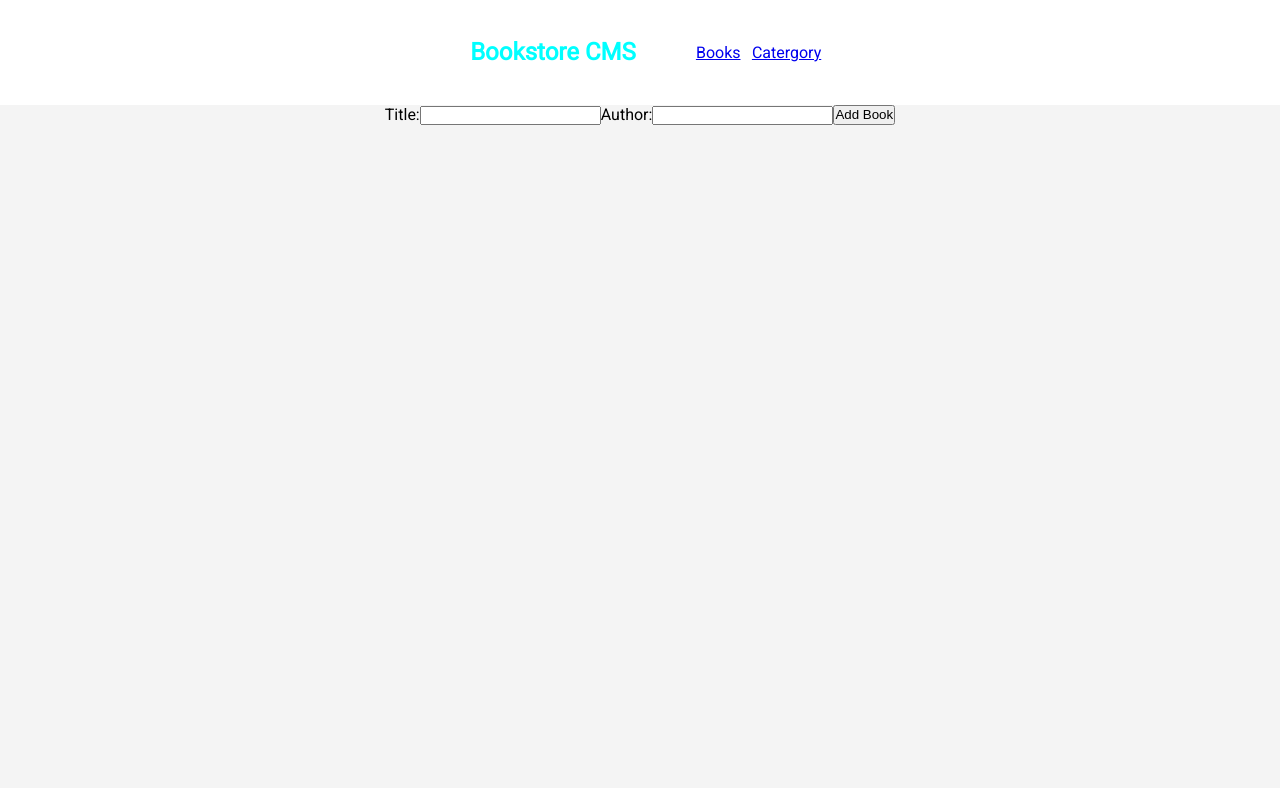
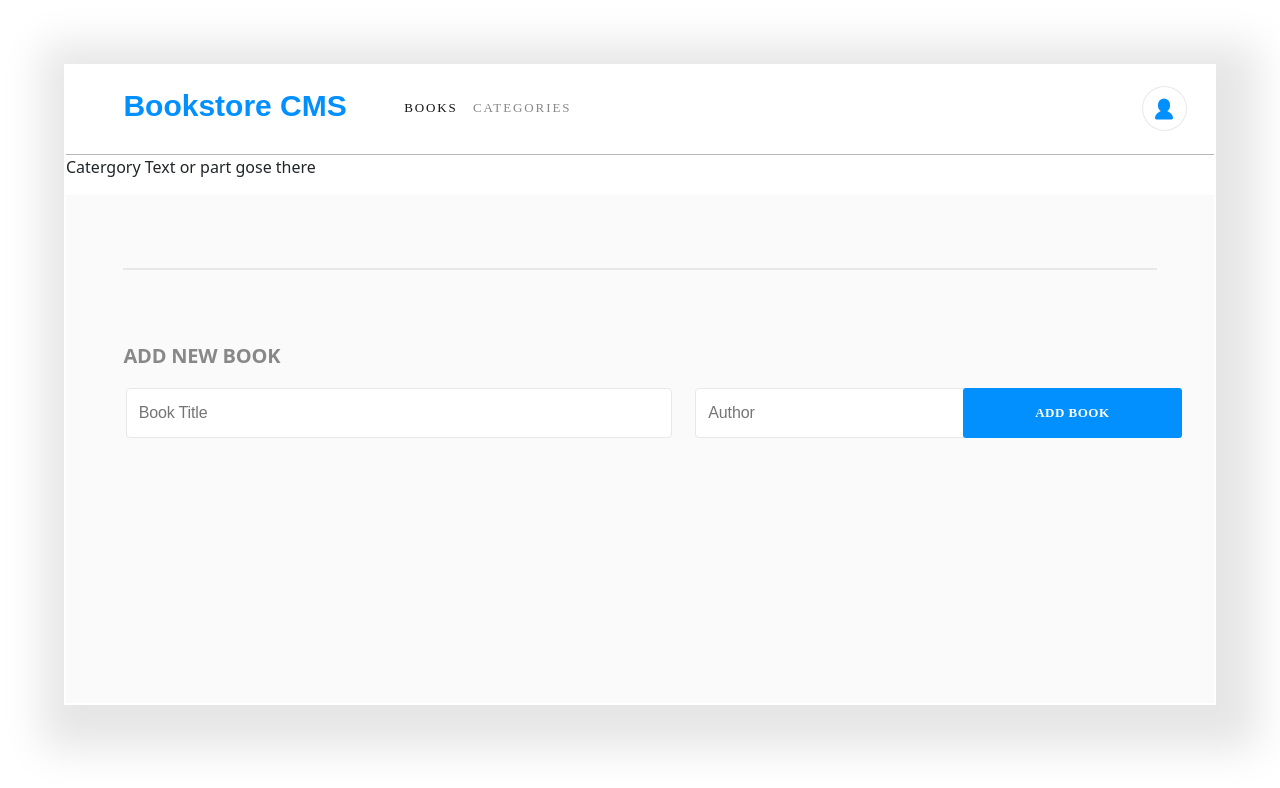
Before and after one commit to emhamza/book-strore-App, a React (Create React App) app: page /category in a window 1280 px wide. Shown: the top 788 px of the page. Built offline with nearby package versions, Linux system fonts and the light colour scheme.

Commit message:
Add styling to the bookstore app

```diff
--- a/package.json
+++ b/package.json
@@ -8,6 +8,7 @@
     "@testing-library/user-event": "^13.5.0",
     "axios": "^1.4.0",
     "big.js": "^6.2.1",
+    "bootstrap": "^5.2.3",
     "install": "^0.13.0",
     "npm": "^9.6.5",
     "react": "^18.2.0",
@@ -15,6 +16,7 @@
     "react-redux": "^8.0.5",
     "react-router-dom": "^6.11.0",
     "react-scripts": "5.0.1",
+    "reactstrap": "^9.1.9",
     "web-vitals": "^2.1.4"
   },
   "scripts": {
--- a/src/App.js
+++ b/src/App.js
@@ -6,12 +6,14 @@ import BookForm from './components/BookForm';
 function App() {
   return (
     <>
-      <Navigation />
-      <Routes>
-        <Route path="/" element={<BookList />} />
-        <Route path="/catergory" element={<p>Catergory Text or part gose there</p>} />
-      </Routes>
-      <BookForm />
+      <div className="bookstore-cms">
+        <Navigation />
+        <Routes>
+          <Route path="/" element={<BookList />} />
+          <Route path="/category" element={<p>Catergory Text or part gose there</p>} />
+        </Routes>
+        <BookForm />
+      </div>
     </>
   );
 }
--- a/src/components/Book.js
+++ b/src/components/Book.js
@@ -2,6 +2,7 @@ import React from 'react';
 import { useDispatch } from 'react-redux';
 import './styles/Book.css';
 import PropTypes from 'prop-types';
+import { Button } from 'reactstrap';
 import { deleteBook, delBook } from '../redux/books/booksSlice';
 
 function Book({ book }) {
@@ -13,24 +14,48 @@ function Book({ book }) {
   };
 
   return (
+    <section className="book-section">
       <div className="all-books">
-      <div>
-        <p>Book</p>
-        <h2>{book.title}</h2>
-        <p>{book.author}</p>
-        <p>
-          <button type="submit" onClick={() => handleDelete(book.item_id)}>Remove</button>
+        <div className="main-book-div">
+          <p className="book-cat">Book</p>
+          <h2 className="BOOK-TITLE">{book.title}</h2>
+          <p className="BOOK-AUTHOR">{book.author}</p>
+          <p className="BOOK-BUTTONS">
+            <button type="submit" className="BUTTON-1">
+              Comment
+            </button>
+            <span className="vl" />
+            <button type="submit" className="BUTTON-1" onClick={() => handleDelete(book.item_id)}>
+              Remove
+            </button>
+            <span className="vl" />
+            <button type="submit" className="BUTTON-1">Edit</button>
           </p>
         </div>
-      <div>
-        <p>completed</p>
+        <div className="PRO-CARD">
+          <div className="PRO-CONTAINER-CIRCULE">
+            <div className="PROGRESS-CIRCULE" />
           </div>
           <div>
-        <p>Current Chapter</p>
-        <h3>Chapter 17</h3>
-        <button type="submit">Updated Progress</button>
+            <p className="PER-COM">70%</p>
+            <p className="COM">Completed</p>
+          </div>
+          <div className="DIVIDER" />
+          <div className="CHAP-CONTAINER">
+            <div>
+              <p className="MY-CHAP-LABEL">CURRENT CHAPTER</p>
+              <p className="MY-CHAP">Chapter 17</p>
+            </div>
+            <div>
+              <Button className="PRO-BUTTON">
+                UPDATE PROGRESS
+              </Button>
             </div>
           </div>
+        </div>
+      </div>
+    </section>
+
   );
 }
 
--- a/src/components/BookForm.js
+++ b/src/components/BookForm.js
@@ -2,6 +2,7 @@ import React, { useState } from 'react';
 import './styles/BookForm.css';
 import { nanoid } from '@reduxjs/toolkit';
 import { useDispatch } from 'react-redux';
+import { Button } from 'reactstrap';
 import { addBook, postBook } from '../redux/books/booksSlice';
 
 function BookForm() {
@@ -39,10 +40,17 @@ function BookForm() {
   };
 
   return (
-    <form>
+    <>
+      <section className="form-sect">
+        <div className="SECT-DIVIDER">
+          <div className="footer-divider" />
+        </div>
+        <h2 className="form-title">ADD NEW BOOK</h2>
+        <form className="FORM">
           <label htmlFor="title-input">
-        Title:
             <input
+              className="book-title"
+              placeholder="Book Title"
               type="text"
               id="title-input"
               value={title}
@@ -50,24 +58,29 @@ function BookForm() {
             />
           </label>
           <label htmlFor="author-input">
-        Author:
             <input
+              className="book-author"
+              placeholder="Author"
               type="text"
               id="author-input"
               value={author}
               onChange={(event) => setAuthor(event.target.value)}
             />
           </label>
-      <button
+          <Button
+            className="form-btn"
             type="button"
             onClick={() => {
               handleAdd();
             }}
           >
-        Add Book
-      </button>
+            ADD BOOK
+          </Button>
           <span>{error}</span>
         </form>
+      </section>
+
+    </>
   );
 }
 
--- a/src/components/Navigation.js
+++ b/src/components/Navigation.js
@@ -7,13 +7,27 @@ function Navigation() {
     <nav className="header">
       <h1>Bookstore CMS</h1>
       <ul>
-        <li>
-          <Link to="/">Books</Link>
+        <li className="BOOKS">
+          <Link to="/">BOOKS</Link>
         </li>
-        <li>
-          <Link to="/catergory">Catergory</Link>
+        <li className="CATEGORIES">
+          <Link to="/category">CATEGORIES</Link>
         </li>
       </ul>
+      <div className="oval">
+        <div className="USER-ICON">
+          <svg
+            xmlns="http://www.w3.org/2000/svg"
+            fill="#0290ff"
+            width="1.5rem"
+            height="1.5rem"
+            viewBox="0 0 32 32"
+            version="1.1"
+          >
+            <path d="M4 28q0 0.832 0.576 1.44t1.44 0.576h20q0.8 0 1.408-0.576t0.576-1.44q0-1.44-0.672-2.912t-1.76-2.624-2.496-2.144-2.88-1.504q1.76-1.088 2.784-2.912t1.024-3.904v-1.984q0-3.328-2.336-5.664t-5.664-2.336-5.664 2.336-2.336 5.664v1.984q0 2.112 1.024 3.904t2.784 2.912q-1.504 0.544-2.88 1.504t-2.496 2.144-1.76 2.624-0.672 2.912z" />
+          </svg>
+        </div>
+      </div>
     </nav>
   );
 }
--- a/src/components/styles/Book.css
+++ b/src/components/styles/Book.css
@@ -1,6 +1,161 @@
+.book-section {
+  background-color: #fafafa;
+  padding-top: 2%;
+  padding-bottom: 0%;
+}
+
 .all-books {
   display: flex;
-  gap: 15%;
+  gap: 25%;
+  padding: 1.5% 2.5%;
+  width: 90%;
+  border: 1px solid #e8e8e8;
+  background-color: #fff;
+  border-radius: 2px;
+  margin-left: 5%;
+}
+
+.book-cat {
+  opacity: 0.5;
+  font-family: "Montserrat", serif;
+  font-size: 0.875rem;
+  font-weight: bold;
+  font-stretch: normal;
+  font-style: normal;
+  line-height: normal;
+  letter-spacing: normal;
+  color: #121212;
+  margin: 0;
+}
+
+.BOOK-TITLE {
+  font-family: "RobotoSlab", serif;
+  font-size: 1.775rem;
+  font-weight: bolder;
+  font-stretch: normal;
+  font-style: normal;
+  line-height: normal;
+  letter-spacing: -0.2px;
+  color: #121212;
+}
+
+.BOOK-AUTHOR {
+  font-family: "RobotoSlab", serif;
+  font-size: 0.975rem;
+  font-weight: 300;
+  font-stretch: normal;
+  font-style: normal;
+  line-height: normal;
+  letter-spacing: normal;
+  color: #4386bf;
+  margin: 0;
+}
+
+.BOOK-BUTTONS {
+  display: flex;
+  gap: 5%;
+  margin-top: 1.313rem;
+}
+
+.BUTTON-1 {
+  border: none;
+  background: white;
+  font-family: "RobotoSlab", serif;
+  font-size: 0.975rem;
+  font-weight: 300;
+  font-stretch: normal;
+  font-style: normal;
+  line-height: normal;
+  letter-spacing: normal;
+  color: #4386bf;
+}
+
+.vl {
+  border-left: 1px solid #121212;
+  height: 25px;
+  opacity: 0.5;
+  margin: 0 7%;
+}
+
+.main-book-div {
+  display: flex;
+  flex-direction: column;
+}
+
+.PRO-CARD {
+  display: flex;
+  align-items: center;
+  margin-left: 10%;
+}
+
+.PRO-CONTAINER-CIRCULE {
+  width: 5.625rem;
+  height: 5.625rem;
+  padding: 0.63rem 0.625rem 0.75rem 0.75rem;
+  display: flex;
   justify-content: center;
-  padding: 5%;
+  align-items: center;
 }
+
+.PROGRESS-CIRCULE {
+  position: absolute;
+  border-radius: 50%;
+  width: 4.25rem;
+  height: 4.25rem;
+  border: 5px solid #307bbe;
+  border-left-color: #e8e8e8;
+  transform: rotate(45deg);
+}
+
+.PER-COM,
+.COM {
+  display: block;
+  font-size: 2rem;
+  font-family: "Montserrat", sans-serif;
+  color: #121212;
+  margin: 0;
+}
+
+.COM {
+  font-size: 0.875rem;
+  opacity: 0.5;
+}
+
+.DIVIDER {
+  width: 0.125rem;
+  height: 4.375rem;
+  margin: 0 3.688rem 0 4.938rem;
+  background-color: #e8e8e8;
+}
+
+.CHAP-CONTAINER {
+  display: flex;
+  flex-direction: column;
+  width: 14rem;
+}
+
+.MY-CHAP,
+.MY-CHAP-LABEL {
+  font-family: "RobotoSlab", serif;
+  font-size: 1rem;
+  font-weight: 300;
+  font-stretch: normal;
+  font-style: normal;
+  line-height: normal;
+  letter-spacing: -0.4px;
+  color: #121212;
+}
+
+.MY-CHAP-LABEL {
+  font-size: 0.813rem;
+  opacity: 0.5;
+}
+
+.PRO-BUTTON {
+  font-family: "Roboto Slab", serif;
+  font-weight: 300;
+  background-color: #0290ff;
+  border: none;
+  border-radius: 2px;
+  padding: 5% 15%;
+}
--- a/src/components/styles/BookForm.css
+++ b/src/components/styles/BookForm.css
@@ -1,4 +1,71 @@
-form {
+.form-sect {
+  display: block;
+  background-color: #fafafa;
+}
+
+.footer-divider {
+  height: 0.125rem;
+  background-color: #e8e8e8;
+  width: 90%;
+  margin: 5%;
+}
+
+.SECT-DIVIDER {
+  padding: 1rem 0;
+}
+
+.form-title {
+  font-size: 1.25rem;
+  font-weight: 700;
+  letter-spacing: -0.18px;
+  color: #888;
+  margin-left: 5%;
+}
+
+.FORM {
+  margin-top: 20px;
   display: flex;
-  justify-content: center;
+  grid-gap: 32px;
+  gap: 32px;
+  padding-bottom: 16.563rem;
 }
+
+.book-title,
+.book-author {
+  padding: 12px;
+  border-radius: 4px;
+  border: 1px solid #e8e8e8;
+  background-color: #fff;
+  font-size: 1rem;
+  letter-spacing: -0.15px;
+  color: #121212;
+  font-family: "Montserrat", sans-serif;
+}
+
+.book-title {
+  width: 247%;
+  margin-left: 27%;
+}
+
+.book-author {
+  width: 130%;
+  margin-left: 170%;
+}
+
+.form-btn {
+  cursor: pointer;
+  width: 20%;
+  padding: 12px;
+  border-radius: 3px;
+  background-color: #0290ff;
+  border: none;
+  font-weight: 700;
+  font-family: "Roboto Slab", serif;
+  margin-left: 34%;
+  font-size: 0.813rem;
+  font-stretch: normal;
+  font-style: normal;
+  line-height: normal;
+  letter-spacing: 0.5px;
+  color: #fff;
+}
--- a/src/components/styles/Navigation.css
+++ b/src/components/styles/Navigation.css
@@ -1,21 +1,63 @@
 .header {
   display: flex;
-  align-items: center;
-  justify-content: center;
-  gap: 5%;
   background-color: white;
-  padding: 3%;
+  border-bottom: 1px solid #b7b8bd;
 }
 
 .header ul {
   display: flex;
   gap: 10%;
+  padding-top: 3%;
+  padding-left: 0;
 }
 
-li {
+li,
+a {
   list-style-type: none;
+  text-decoration: none;
+  color: #121212;
 }
 
 h1 {
-  color: aqua;
+  font-family: "Montserrat", sans-serif;
+  font-size: 1.875rem;
+  font-weight: bold;
+  font-stretch: normal;
+  font-style: normal;
+  line-height: normal;
+  letter-spacing: normal;
+  color: #0290ff;
+  padding: 2% 5%;
 }
+
+.BOOKS,
+.CATEGORIES {
+  font-family: "Montserrat", serif;
+  font-size: 0.813rem;
+  font-weight: normal;
+  font-stretch: normal;
+  font-style: normal;
+  line-height: normal;
+  letter-spacing: 1.9px;
+  color: #121212;
+}
+
+.CATEGORIES {
+  opacity: 0.5;
+}
+
+.USER-ICON {
+  border: #e8e8e8 1px solid;
+  display: flex;
+  height: 2.83rem;
+  width: 2.833rem;
+  align-items: center;
+  justify-content: center;
+  border-radius: 60%;
+  padding: 5%;
+}
+
+.oval {
+  margin-left: 51%;
+  margin-top: 1.75%;
+}
--- a/src/index.css
+++ b/src/index.css
@@ -7,9 +7,14 @@
 }
 
 body {
-  height: 100vh;
-  background: #f4f4f4;
-  font-family: 'Roboto', sans-serif;
-  margin: 0;
-  padding: 0;
+  background: #f5f6fa;
 }
+
+.bookstore-cms {
+  width: 90%;
+  margin: 5%;
+  height: 100%;
+  border: 2px solid white;
+  box-shadow: 10px 12px 39px 32px rgba(0, 0, 0, 0.1);
+  background-color: white;
+}
--- a/src/index.js
+++ b/src/index.js
@@ -1,6 +1,7 @@
 import React from 'react';
 import ReactDOM from 'react-dom/client';
 import './index.css';
+import 'bootstrap/dist/css/bootstrap.min.css';
 import { BrowserRouter } from 'react-router-dom';
 import { Provider } from 'react-redux';
 import App from './App';
```
Also changed, not shown: 1 other file (tests, documents, lock files or other folders). Lines whose indentation alone changed are shown as unchanged.
